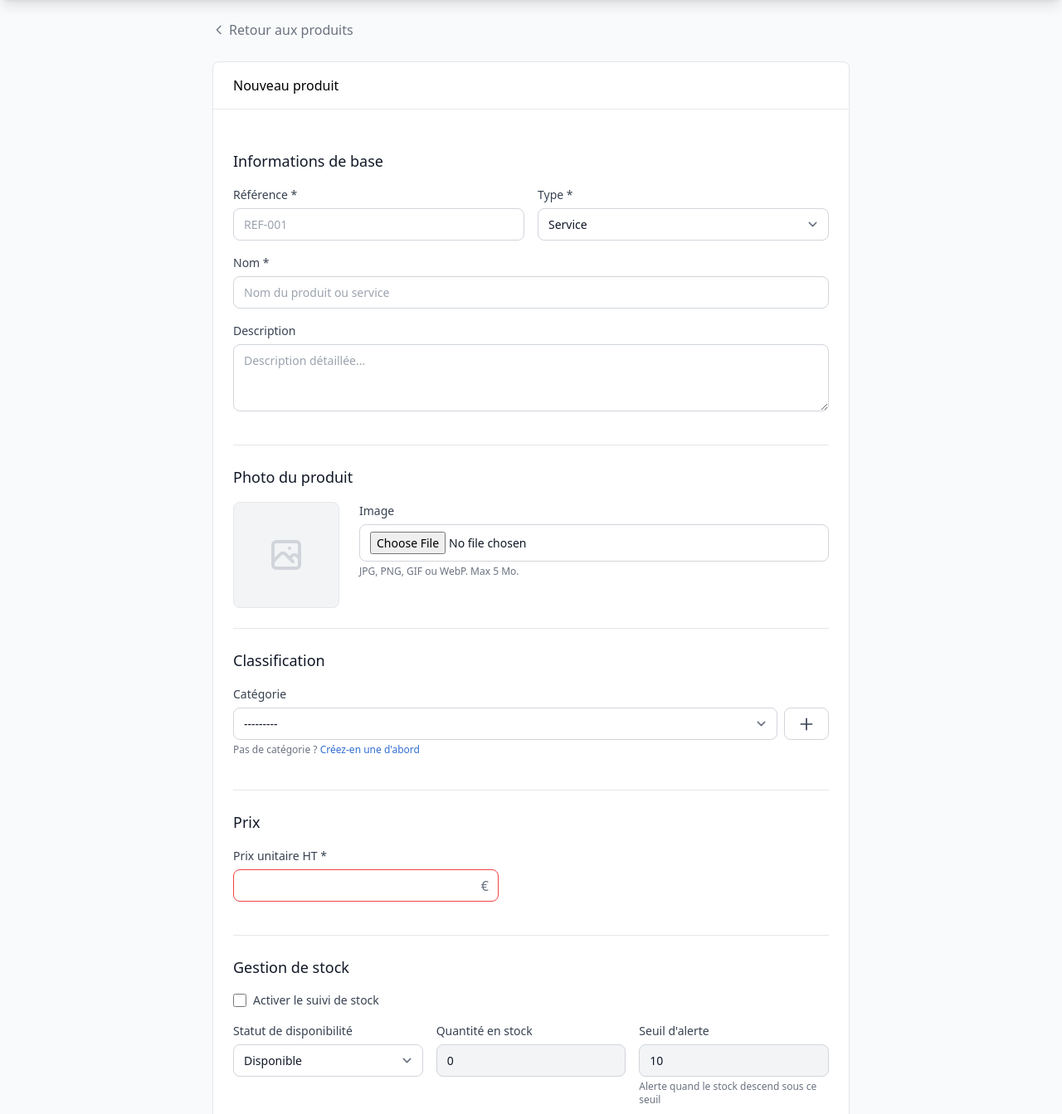
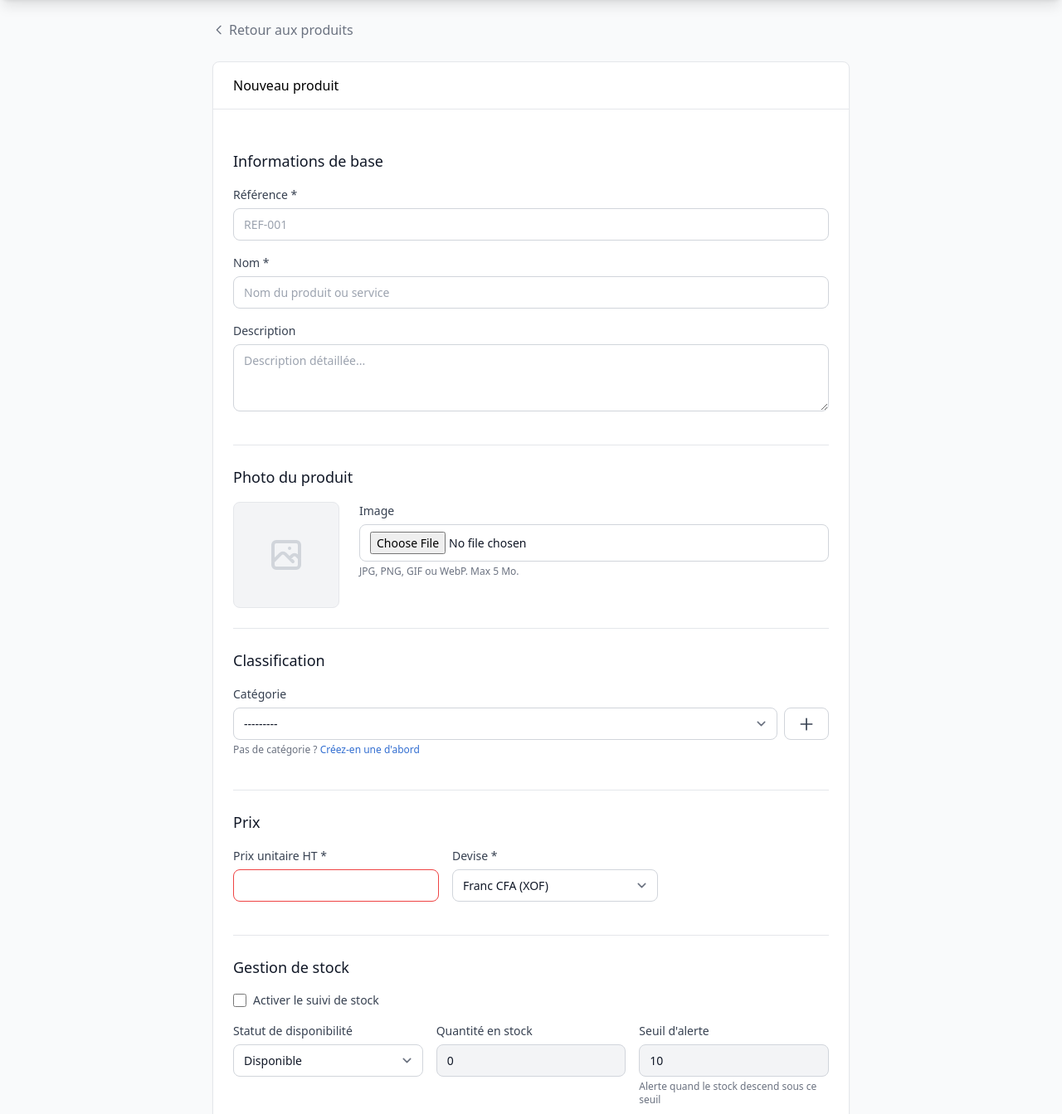
Before and after one commit to Toumasadio2/PME-SI, a Django app: page /facturation/produits/nouveau/ in a window 1280 px wide. Shown: the part 64-1407 px from the top of the page at 83% size. Run offline with Django 4.2, Linux system fonts and the light colour scheme; the visitor is signed in with stand-in values (Sample User, id 1); data that the repository does not hold is empty; parts of the project's set-up code (start-up, migrations or seed data) failed here and were passed over; some libraries are stand-ins or nearby versions.

Commit message:
Simplify product form: remove type, add currency choice

```diff
--- a/apps/invoicing/forms.py
+++ b/apps/invoicing/forms.py
@@ -12,9 +12,9 @@ class ProductForm(forms.ModelForm):
     class Meta:
         model = Product
         fields = [
-            'reference', 'name', 'description', 'product_type', 'image',
+            'reference', 'name', 'description', 'image',
             'category',
-            'unit_price',
+            'unit_price', 'currency',
             'track_stock', 'stock_quantity', 'stock_alert_threshold', 'stock_status',
             'is_active'
         ]
@@ -32,7 +32,6 @@ class ProductForm(forms.ModelForm):
                 'rows': 3,
                 'placeholder': 'Description détaillée...'
             }),
-            'product_type': forms.Select(attrs={'class': 'form-select'}),
             'image': forms.ClearableFileInput(attrs={
                 'class': 'form-input',
                 'accept': 'image/*'
@@ -43,6 +42,7 @@ class ProductForm(forms.ModelForm):
                 'step': '0.01',
                 'min': '0'
             }),
+            'currency': forms.Select(attrs={'class': 'form-select'}),
             'track_stock': forms.CheckboxInput(attrs={'class': 'form-checkbox'}),
             'stock_quantity': forms.NumberInput(attrs={
                 'class': 'form-input',
@@ -527,11 +527,6 @@ class ProductSearchForm(forms.Form):
             'placeholder': 'Rechercher...'
         })
     )
-    product_type = forms.ChoiceField(
-        required=False,
-        choices=[('', 'Tous types')] + Product.TYPE_CHOICES,
-        widget=forms.Select(attrs={'class': 'form-select'})
-    )
     category = forms.ModelChoiceField(
         required=False,
         queryset=ProductCategory.objects.none(),
--- a/apps/invoicing/models.py
+++ b/apps/invoicing/models.py
@@ -99,6 +99,12 @@ class Product(models.Model):
         ('preorder', 'Précommande'),
     ]
 
+    CURRENCY_CHOICES = [
+        ('XOF', 'Franc CFA (XOF)'),
+        ('EUR', 'Euro (€)'),
+        ('USD', 'Dollar US ($)'),
+    ]
+
     organization = models.ForeignKey(
         Organization,
         on_delete=models.CASCADE,
@@ -144,6 +150,12 @@ class Product(models.Model):
         max_digits=10,
         decimal_places=2,
         validators=[MinValueValidator(Decimal('0.00'))]
+    )
+    currency = models.CharField(
+        'Devise',
+        max_length=3,
+        choices=CURRENCY_CHOICES,
+        default='XOF'
     )
     vat_rate = models.DecimalField(
         'Taux TVA (%)',
--- a/apps/invoicing/views.py
+++ b/apps/invoicing/views.py
@@ -193,11 +193,6 @@ class ProductListView(InvoicingBaseMixin, PermissionRequiredMixin, ListView):
                 Q(description__icontains=q)
             )
 
-        # Filter by type
-        product_type = self.request.GET.get('product_type')
-        if product_type:
-            queryset = queryset.filter(product_type=product_type)
-
         # Filter by category
         category = self.request.GET.get('category')
         if category:
@@ -279,10 +274,10 @@ class ProductDeleteView(InvoicingBaseMixin, PermissionRequiredMixin, DeleteView)
     success_url = reverse_lazy('invoicing:product_list')
     permission_required = "invoicing_delete"
 
-    def form_valid(self, form):
-        """Handle successful form submission (Django 4.x+)."""
+    def post(self, request, *args, **kwargs):
+        """Handle POST request for deletion."""
         messages.success(self.request, 'Produit supprimé avec succès.')
-        return super().form_valid(form)
+        return super().post(request, *args, **kwargs)
 
 
 # =============================================================================
@@ -343,9 +338,9 @@ class ProductCategoryDeleteView(InvoicingBaseMixin, PermissionRequiredMixin, Del
     success_url = reverse_lazy('invoicing:category_list')
     permission_required = "invoicing_delete"
 
-    def form_valid(self, form):
+    def post(self, request, *args, **kwargs):
         messages.success(self.request, 'Catégorie supprimée avec succès.')
-        return super().form_valid(form)
+        return super().post(request, *args, **kwargs)
 
 
 # =============================================================================
@@ -393,9 +388,9 @@ class ProductTagDeleteView(InvoicingBaseMixin, PermissionRequiredMixin, DeleteVi
     success_url = reverse_lazy('invoicing:tag_list')
     permission_required = "invoicing_delete"
 
-    def form_valid(self, form):
+    def post(self, request, *args, **kwargs):
         messages.success(self.request, 'Tag supprimé avec succès.')
-        return super().form_valid(form)
+        return super().post(request, *args, **kwargs)
 
 
 # =============================================================================
@@ -560,11 +555,11 @@ class QuoteDeleteView(InvoicingBaseMixin, PermissionRequiredMixin, DeleteView):
     success_url = reverse_lazy('invoicing:quote_list')
     permission_required = "invoicing_delete"
 
-    def form_valid(self, form):
-        """Handle successful form submission (Django 4.x+)."""
+    def post(self, request, *args, **kwargs):
+        """Handle POST request for deletion."""
         quote = self.get_object()
         messages.success(self.request, f'Devis {quote.number} supprimé.')
-        return super().form_valid(form)
+        return super().post(request, *args, **kwargs)
 
 
 @login_required
--- a/templates/invoicing/product_form.html
+++ b/templates/invoicing/product_form.html
@@ -25,19 +25,12 @@
                 <div class="border-b pb-6">
                     <h2 class="text-lg font-medium text-gray-900 mb-4">Informations de base</h2>
 
-                    <div class="grid grid-cols-1 md:grid-cols-2 gap-4">
                     <div class="form-group">
                         <label for="id_reference" class="form-label">Référence *</label>
                         {{ form.reference }}
                         {% if form.reference.errors %}
                         <p class="form-error">{{ form.reference.errors.0 }}</p>
                         {% endif %}
-                        </div>
-
-                        <div class="form-group">
-                            <label for="id_product_type" class="form-label">Type *</label>
-                            {{ form.product_type }}
-                        </div>
                     </div>
 
                     <div class="form-group">
@@ -113,15 +106,22 @@
                 <div class="border-b pb-6">
                     <h2 class="text-lg font-medium text-gray-900 mb-4">Prix</h2>
 
-                    <div class="form-group max-w-xs">
+                    <div class="grid grid-cols-1 md:grid-cols-2 gap-4 max-w-lg">
+                        <div class="form-group">
                             <label for="id_unit_price" class="form-label">Prix unitaire HT *</label>
-                        <div class="relative">
                             {{ form.unit_price }}
-                            <span class="absolute right-3 top-1/2 -translate-y-1/2 text-gray-500">€</span>
-                        </div>
                             {% if form.unit_price.errors %}
                             <p class="form-error">{{ form.unit_price.errors.0 }}</p>
                             {% endif %}
+                        </div>
+
+                        <div class="form-group">
+                            <label for="id_currency" class="form-label">Devise *</label>
+                            {{ form.currency }}
+                            {% if form.currency.errors %}
+                            <p class="form-error">{{ form.currency.errors.0 }}</p>
+                            {% endif %}
+                        </div>
                     </div>
                 </div>
 
```
Also changed, not shown: templates/invoicing/product_list.html (+12 -18 lines), apps/invoicing/migrations/0005_add_currency_to_product.py (added). Lines whose indentation alone changed are shown as unchanged.
